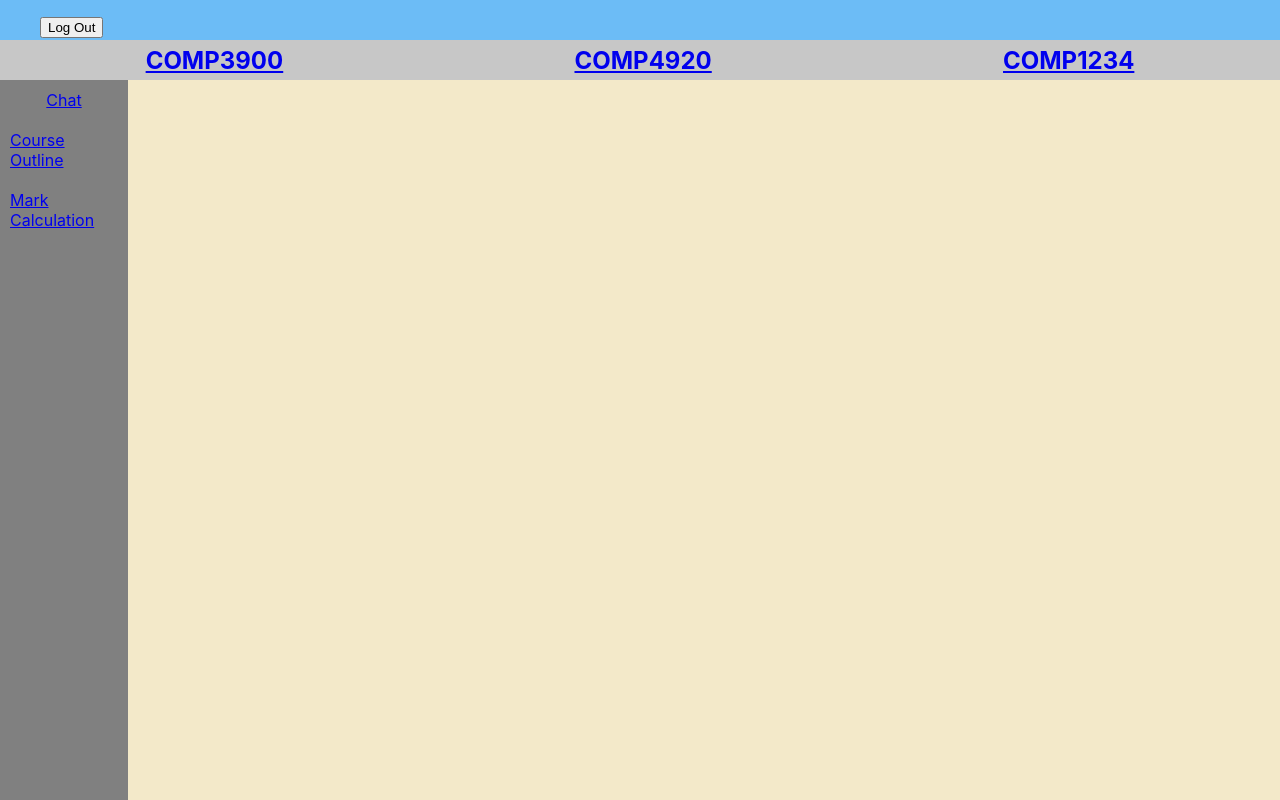
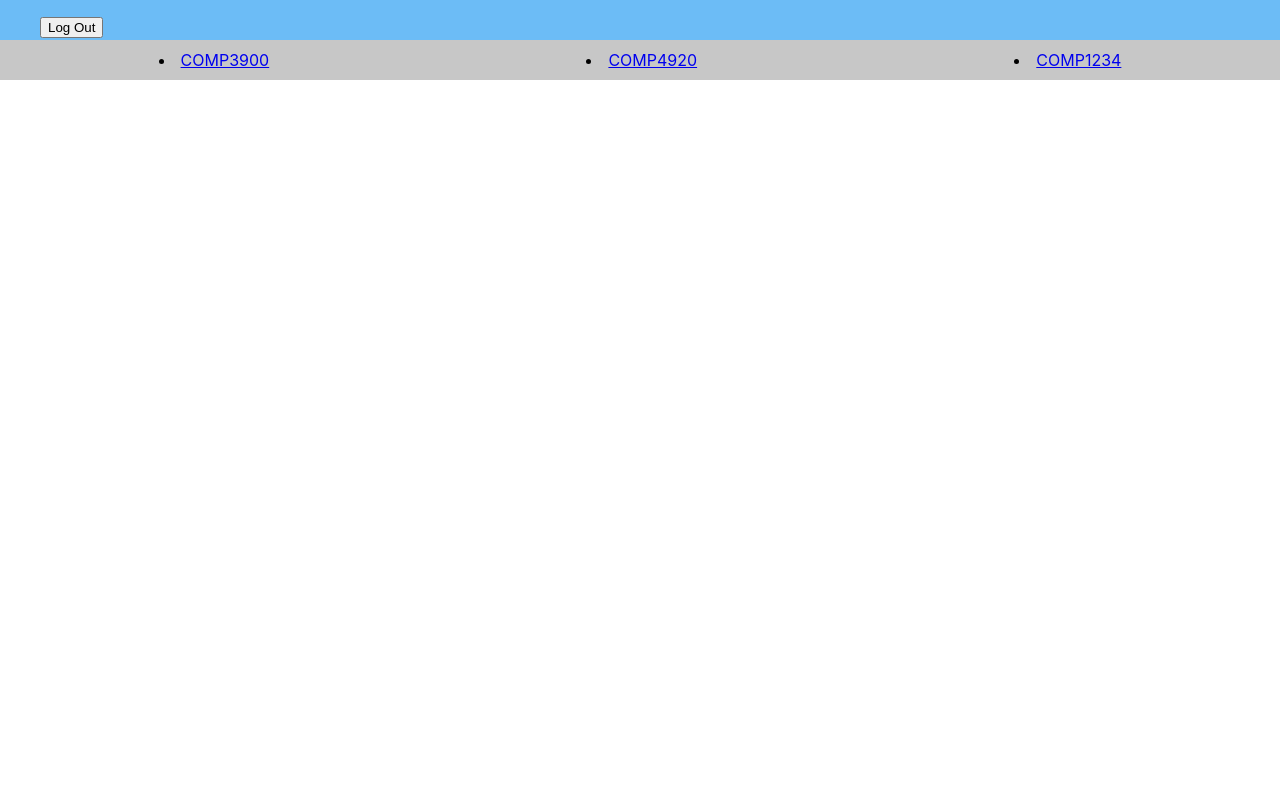
Before and after one commit to RyderAU/capstone-project, a React (Create React App) app in the folder frontend/: page /dashboard in a window 1280 px wide. Built offline with nearby package versions, Linux system fonts and the light colour scheme.

Commit message:
Reworked routing

```diff
--- a/frontend/src/App.css
+++ b/frontend/src/App.css
@@ -52,3 +52,7 @@
 .feature-highlight {
   background-color: rgb(161, 199, 111);
 }
+
+.active-link {
+  background-color: violet;
+}
--- a/frontend/src/App.jsx
+++ b/frontend/src/App.jsx
@@ -1,21 +1,23 @@
 import "react-router-dom";
-import { BrowserRouter as Router, Switch, Route } from "react-router-dom";
+import { BrowserRouter, Switch, Route } from "react-router-dom";
 
 // import pages
 import Dashboard from "./pages/Dashboard";
 
 function App() {
   return (
-    <div className="App">
-      <Router>
+    <BrowserRouter>
+      <div className="App">
         <Switch>
-          <Route exact path="/"></Route>
-          <Route path="/dashboard">
+          <Route exact path="/dashboard">
             <Dashboard />
           </Route>
+          <Route exact path="/"></Route>
         </Switch>
-      </Router>
-    </div>
+      </div>
+    </BrowserRouter>
+
+    // </div>
   );
 }
 
--- a/frontend/src/components/CourseBar.jsx
+++ b/frontend/src/components/CourseBar.jsx
@@ -1,21 +1,33 @@
 import "../App.css";
-import { NavLink } from "react-router-dom";
+import { BrowserRouter, NavLink, Route, useRouteMatch } from "react-router-dom";
+import SideBar from "./SideBar";
 
-const CourseBar = (props) => {
+function CourseBar({ studentCourses }) {
+  const { url, path } = useRouteMatch();
+  console.log(`url from course bar is: ${url}`);
+  console.log(`path from course bar is: ${path}`);
   return (
-    <nav className="courses-container">
-      {props.courses.map((course) => (
-        <h1 key={course}>
-          <NavLink
-            to={`/dashboard/${course}/chat`}
-            activeClassName="course-highlight"
-          >
-            {course}
-          </NavLink>
-        </h1>
-      ))}
-    </nav>
+    <BrowserRouter>
+      <div>
+        <div className="courses-container">
+          {studentCourses.map((course) => (
+            <li key={course}>
+              {/*Default to chat tab*/}
+              <NavLink
+                to={`${url}/${course}/chat`}
+                activeClassName="active-link"
+              >
+                {course}
+              </NavLink>
+            </li>
+          ))}
+        </div>
+        <Route path={`${path}/:courseid`}>
+          <SideBar />
+        </Route>
+      </div>
+    </BrowserRouter>
   );
-};
+}
 
 export default CourseBar;
--- a/frontend/src/components/CourseChat.jsx
+++ b/frontend/src/components/CourseChat.jsx
@@ -1,7 +1,9 @@
 import "../App.css";
+import { useParams } from "react-router";
 
 const CourseChat = () => {
-  return <div>course group chat</div>;
+  const { courseid } = useParams();
+  return <div className="course-main">course group chat for {courseid}</div>;
 };
 
 export default CourseChat;
--- a/frontend/src/components/CourseDashboard.jsx
+++ b/frontend/src/components/CourseDashboard.jsx
@@ -11,21 +11,17 @@ const CourseDashboard = ({ match }) => {
   return (
     <Router>
       <div className="course-main">
-        <SideBar code={match.params.code} />
+        <SideBar />
         <Switch>
+          <Route exact path={`/dashboard/chat`} component={CourseChat} />
           <Route
             exact
-            path={`/dashboard/${match.params.code}/chat`}
-            component={CourseChat}
-          />
-          <Route
-            exact
-            path={`/dashboard/${match.params.code}/course-outline`}
+            path={`/dashboard/course-outline`}
             component={CourseOutline}
           />
           <Route
             exact
-            path={`/dashboard/${match.params.code}/mark-calculator`}
+            path={`/dashboard/mark-calculator`}
             component={MarkCalculator}
           />
         </Switch>
--- a/frontend/src/components/CourseOutline.jsx
+++ b/frontend/src/components/CourseOutline.jsx
@@ -1,7 +1,9 @@
 import "../App.css";
+import { useParams } from "react-router";
 
 const CourseOutline = () => {
-  return <div>course outline</div>;
+  const { courseid } = useParams();
+  return <div className="course-main">course outline for {courseid}</div>;
 };
 
 export default CourseOutline;
--- a/frontend/src/components/MarkCalculator.jsx
+++ b/frontend/src/components/MarkCalculator.jsx
@@ -1,7 +1,9 @@
 import "../App.css";
+import { useParams } from "react-router";
 
 const MarkCalculator = () => {
-  return <div>mark calculator</div>;
+  const { courseid } = useParams();
+  return <div className="course-main">mark calculator for {courseid}</div>;
 };
 
 export default MarkCalculator;
--- a/frontend/src/components/SideBar.jsx
+++ b/frontend/src/components/SideBar.jsx
@@ -1,29 +1,48 @@
 import "../App.css";
-import { NavLink } from "react-router-dom";
+import { NavLink, useRouteMatch, BrowserRouter, Route } from "react-router-dom";
+import CourseChat from "./CourseChat";
+import CourseOutline from "./CourseOutline";
+import MarkCalculator from "./MarkCalculator";
 
-const SideBar = (props) => {
+function SideBar() {
+  console.log("WE IN");
+  const { url, path } = useRouteMatch();
+  console.log(`url from SideBar is: ${url}`);
+  console.log(`path from SideBar is: ${path}`);
   return (
-    <div className="features-container">
-      <NavLink
-        to={`/dashboard/${props.code}/chat`}
-        activeClassName="feature-highlight"
-      >
-        <div className="features-item">Chat</div>
-      </NavLink>
-      <NavLink
-        to={`/dashboard/${props.code}/course-outline`}
-        activeClassName="feature-highlight"
-      >
-        <div className="features-item">Course Outline</div>
-      </NavLink>
-      <NavLink
-        to={`/dashboard/${props.code}/mark-calculator`}
-        activeClassName="feature-highlight"
-      >
-        <div className="features-item">Mark Calculation</div>
-      </NavLink>
-    </div>
+    <BrowserRouter>
+      <div>
+        <div className="features-container">
+          <ul>
+            <li>
+              <NavLink to={`${url}/chat`} activeClassName="active-link">
+                chat
+              </NavLink>
+            </li>
+            <li>
+              <NavLink to={`${url}/outline`} activeClassName="active-link">
+                outline
+              </NavLink>
+            </li>
+            <li>
+              <NavLink to={`${url}/calc`} activeClassName="active-link">
+                calc
+              </NavLink>
+            </li>
+          </ul>
+        </div>
+        <Route path={`${path}/chat`}>
+          <CourseChat />
+        </Route>
+        <Route path={`${path}/outline`}>
+          <CourseOutline />
+        </Route>
+        <Route path={`${path}/calc`}>
+          <MarkCalculator />
+        </Route>
+      </div>
+    </BrowserRouter>
   );
-};
+}
 
 export default SideBar;
--- a/frontend/src/pages/Dashboard.jsx
+++ b/frontend/src/pages/Dashboard.jsx
@@ -1,13 +1,11 @@
-import "react-router-dom";
-import { BrowserRouter as Router, Switch, Route } from "react-router-dom";
-import { useState, useEffect } from "react";
-
-// import components
+import "../App.css";
+import CourseBar from "../components/CourseBar";
 import NavBar from "../components/NavBar";
-import CourseBar from "../components/CourseBar";
-import CourseDashboard from "../components/CourseDashboard";
+import { useEffect, useState } from "react";
+import { useRouteMatch } from "react-router-dom";
 
 function Dashboard() {
+  const { url, path } = useRouteMatch();
   useEffect(() => {
     // grab student details
     const student = { courses: ["COMP3900", "COMP4920", "COMP1234"] };
@@ -17,18 +15,10 @@ function Dashboard() {
   const [studentCourses, setStudentCourses] = useState([]);
 
   return (
-    <Router>
-      <div>
-        <NavBar />
-        <CourseBar courses={studentCourses} />
-        <Switch>
-          <Route exact path="/dashboard/" component={CourseDashboard} />
-          <Route exact path="/dashboard/:code" component={CourseDashboard} />
-          {/* so refreshing doesn't remove side bar */}
-          <Route path="/dashboard/:code/:feature" component={CourseDashboard} />
-        </Switch>
-      </div>
-    </Router>
+    <div>
+      <NavBar />
+      <CourseBar studentCourses={studentCourses} />
+    </div>
   );
 }
 
```
